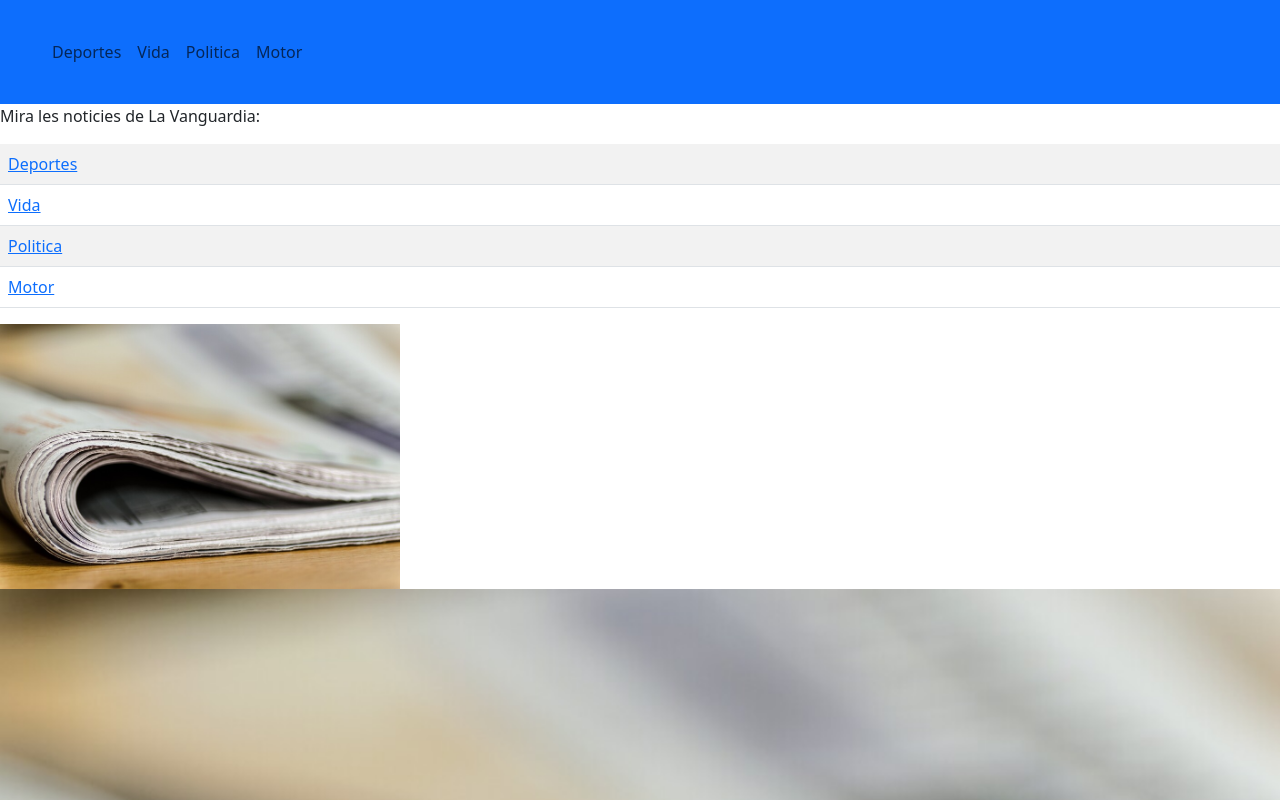
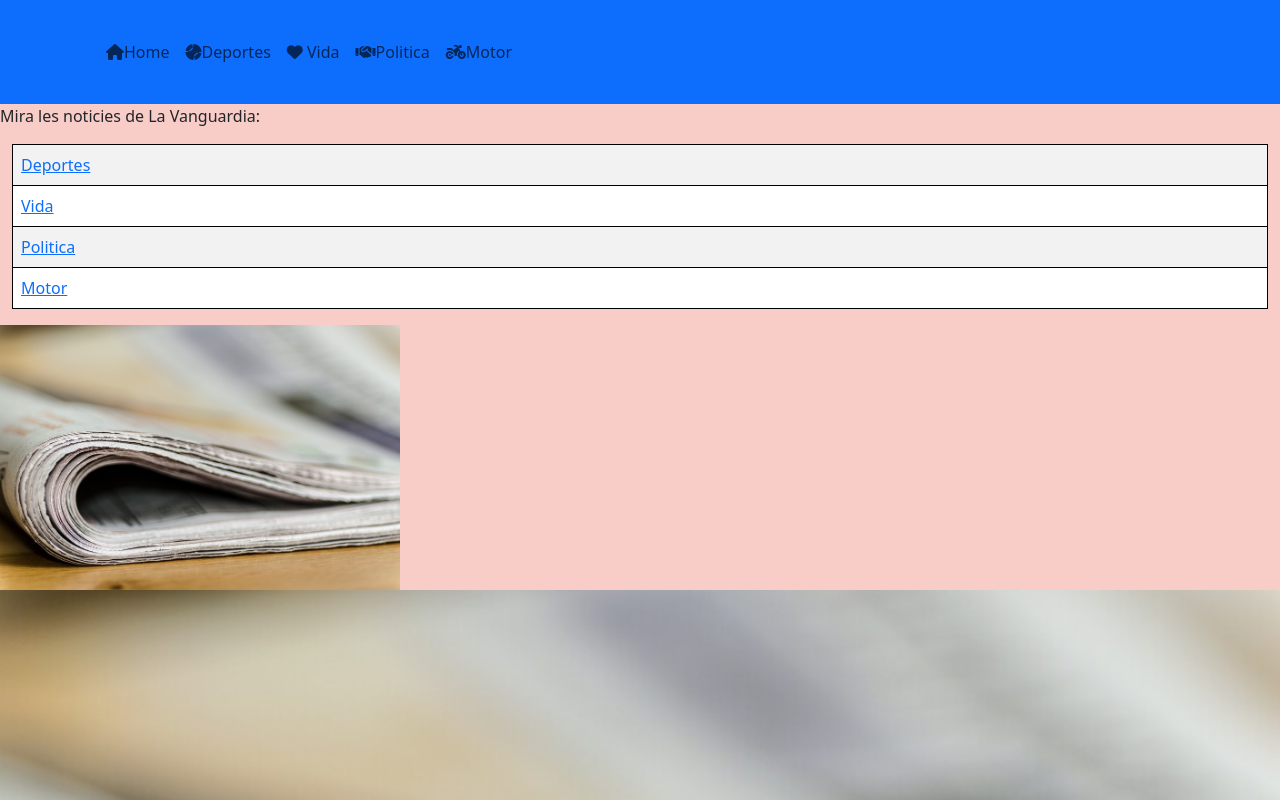
Before and after one commit to dcanomASIX1/ProgecteM04_Flask-rss, a plain HTML site: page templates/index.html in a window 1280 px wide. Shown: the top 800 px of the page. Drawn offline with nearby package versions, Linux system fonts and the light colour scheme.

Commit message:
Coomit b0.4 2024-05-14

```diff
--- a/static/css/style.css
+++ b/static/css/style.css
@@ -2,3 +2,19 @@ img {
     width: 400px;
     height: auto;
 }
+
+.row.lista > div:nth-child(odd) {
+    background-color: rgb(243, 150, 139); /* Cambia #color1 por el color que quieras para las noticias impares */
+}
+
+.row.lista > div:hover {
+    background-color: rgb(202, 202, 202); /* Cambia #color3 por el color que quieras cuando el ratón pasa por encima */
+}
+
+body{
+    background-color: rgb(248, 204, 199);
+
+  }
+  .nav-item > a:hover {
+    background-color: rgb(202, 202, 202); /* Cambia #color3 por el color que quieras cuando el ratón pasa por encima */
+}
--- a/templates/index.html
+++ b/templates/index.html
@@ -6,28 +6,37 @@
     <link rel="stylesheet" href="/static/css/style.css">
     <link href="https://cdn.jsdelivr.net/npm/bootstrap@5.3.3/dist/css/bootstrap.min.css" rel="stylesheet"
     integrity="sha384-QWTKZyjpPEjISv5WaRU9OFeRpok6YctnYmDr5pNlyT2bRjXh0JMhjY6hW+ALEwIH" crossorigin="anonymous">
+    <link rel="stylesheet" href="https://cdnjs.cloudflare.com/ajax/libs/font-awesome/6.1.0/css/all.min.css">
+    <style>
+      body{
+        background-color: rgb(248, 204, 199);
 
+      }
 
+    </style>
 
     <title>Diaris!</title>
 </head>
 <body>
     <nav class="navbar navbar-expand-sm  text-center p-3 bg-primary text-bg-primary ">
 
-        <div class="container-fluid col-xxl-4 ">
+        <div class="container-sm col-xxl-4 ">
           <!-- Links -->
           <ul class="navbar-nav navbar-expand-sm  text-center p-3 bg-primary text-bg-primary ">
             <li class="nav-item" >
-              <a class="nav-link" href="/lavanguardia/deportes">Deportes</a>
-            </li>
-            <li class="nav-item ">
-              <a class="nav-link" href="/lavanguardia/vida">Vida</a>
+              <a class="nav-link"  href="/"><i class="fa-solid fa-house"></i></i>Home</a>
             </li>
             <li class="nav-item" >
-                <a class="nav-link" href="/lavanguardia/politica">Politica</a>
+              <a class="nav-link" href="/lavanguardia/deportes"><i class="fa-solid fa-baseball"></i>Deportes</a>
             </li>
-            <li class="nav-item ">
-                <a class="nav-link" href="/lavanguardia/motor">Motor</a>
+            <li class="nav-item">
+              <a class="nav-link" href="/lavanguardia/vida"><i class="fas fa-heart"></i> Vida</a>
+            </li>
+            <li class="nav-item" >
+                <a class="nav-link" href="/lavanguardia/politica"><i class="fa-solid fa-handshake"></i>Politica</a>
+            </li>
+            <li class="nav-item">
+                <a class="nav-link" href="/lavanguardia/motor"><i class="fa-solid fa-motorcycle"></i>Motor</a>
 
             </li>
           </ul>
@@ -36,8 +45,8 @@
     </nav>
     <p>Mira les noticies de La Vanguardia:</p>
 
-    <div class="table-responsive ">
-    <table class="table table-hover table-striped ">
+    <div class="table-responsive container-fluid">
+    <table class="table table-hover table-striped border border-black">
     <tr>
     <td>
         <a href="/lavanguardia/deportes">Deportes</a>
```
Also changed, not shown: templates/lavanguardia.html (+0 -3 lines).
